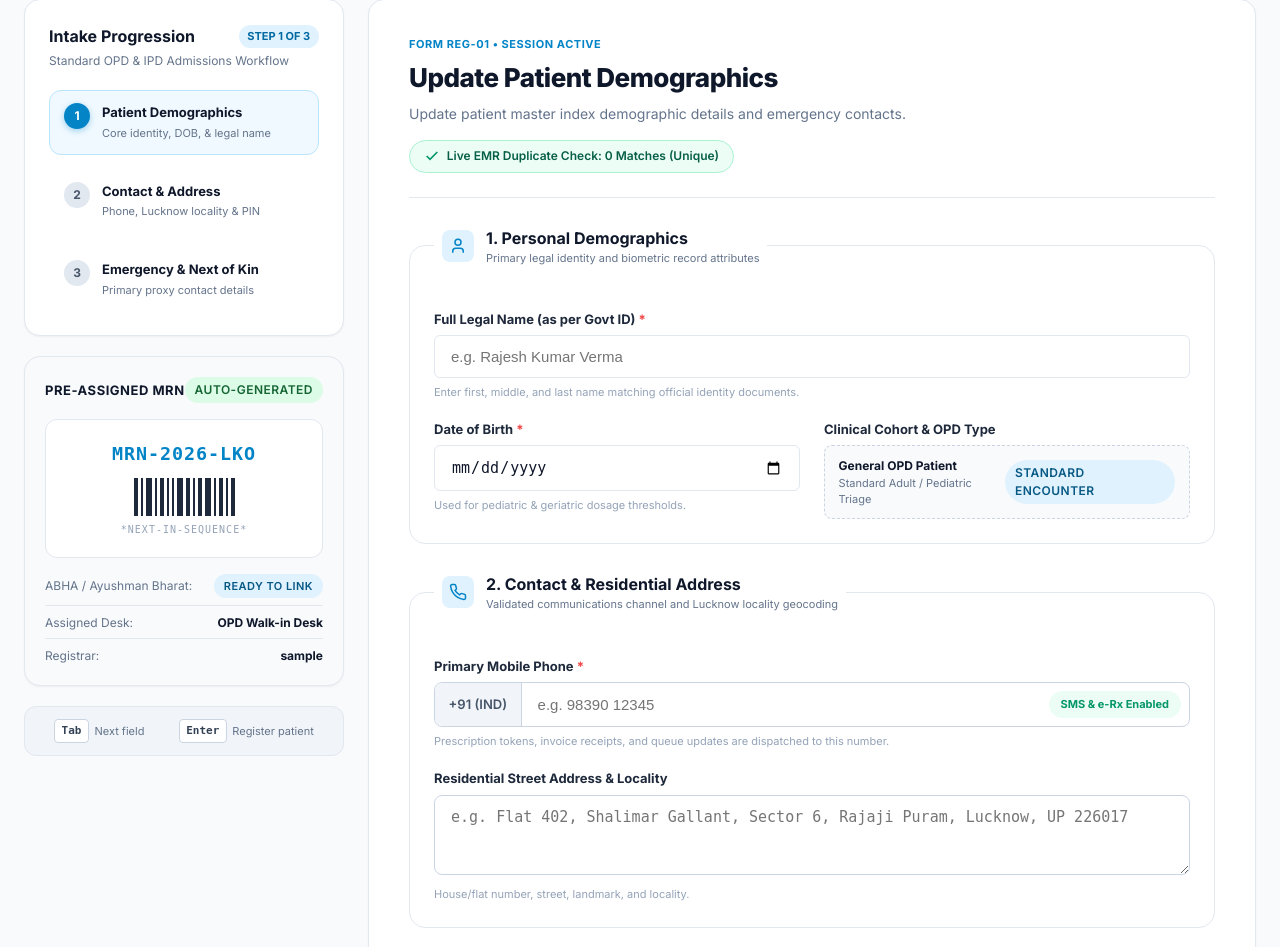
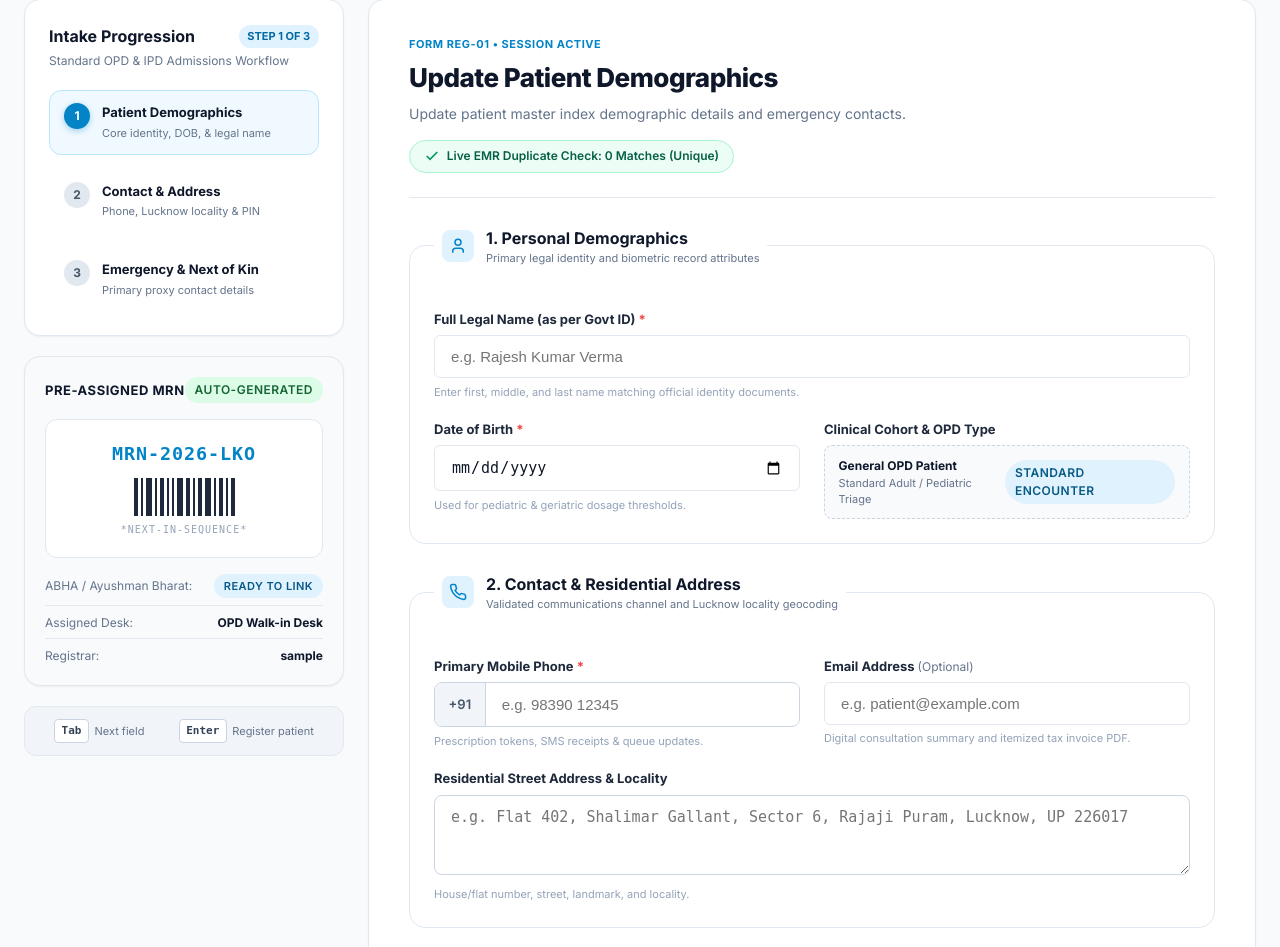
Before and after one commit to abhisheksahu92/hospital-management-system, a Django app: template core/templates/core/patients/form.html in a window 1280 px wide. Shown: the part 152-1099 px from the top of the page. Run offline with Django 5.2, Linux system fonts and the light colour scheme; the template is opened without the code that fills it: values that come from a table or form of the project are taken from there, others are empty; the visitor is signed in with stand-in values (Sample User, id 1); parts of the project's set-up code (start-up, migrations or seed data) failed here and were passed over.

Commit message:
feat(patients): add email field to Patient model, form, intake UI, and profile view

```diff
--- a/core/forms.py
+++ b/core/forms.py
@@ -39,11 +39,15 @@ class PatientForm(forms.ModelForm):
             "full_name",
             "date_of_birth",
             "phone",
+            "email",
             "address",
             "emergency_contact_name",
             "emergency_contact_phone",
         )
-        widgets = {"date_of_birth": forms.DateInput(attrs={"type": "date"})}
+        widgets = {
+            "date_of_birth": forms.DateInput(attrs={"type": "date"}),
+            "email": forms.EmailInput(attrs={"placeholder": "patient@example.com"}),
+        }
 
     def clean_date_of_birth(self):
         date_of_birth = self.cleaned_data.get("date_of_birth")
--- a/core/models.py
+++ b/core/models.py
@@ -116,6 +116,7 @@ class Patient(TimestampedModel):
     full_name = models.CharField(max_length=200)
     date_of_birth = models.DateField(null=True, blank=True)
     phone = models.CharField(max_length=32, blank=True)
+    email = models.EmailField(blank=True)
     address = models.TextField(blank=True)
     emergency_contact_name = models.CharField(max_length=160, blank=True)
     emergency_contact_phone = models.CharField(max_length=32, blank=True)
--- a/core/templates/core/patients/detail.html
+++ b/core/templates/core/patients/detail.html
@@ -68,6 +68,7 @@
       <dt>Full Name</dt><dd>{{ patient.full_name }}</dd>
       <dt>Date of birth</dt><dd>{{ patient.date_of_birth|default:"Not recorded" }}</dd>
       <dt>Phone number</dt><dd>{{ patient.phone|default:"Not recorded" }}</dd>
+      <dt>Email address</dt><dd>{{ patient.email|default:"Not recorded" }}</dd>
       <dt>Address</dt><dd>{{ patient.address|default:"Not recorded" }}</dd>
       <dt>Emergency contact</dt>
       <dd>
--- a/core/templates/core/patients/form.html
+++ b/core/templates/core/patients/form.html
@@ -248,12 +248,12 @@
 
           <div class="intake-fields-grid">
             <!-- Primary Mobile -->
-            <div class="intake-field-col-full">
+            <div class="intake-field-col-half">
               <label for="id_phone" class="field-label">
                 Primary Mobile Phone <span class="required-star">*</span>
               </label>
               <div class="phone-input-group">
-                <span class="phone-prefix">+91 (IND)</span>
+                <span class="phone-prefix">+91</span>
                 <input
                   type="text"
                   name="phone"
@@ -263,12 +263,33 @@
                   value="{{ form.phone.value|default_if_none:'' }}"
                   class="clinical-input phone-input-field {% if form.phone.errors %}input-err{% endif %}"
                 >
-                <span class="phone-verified-tag">SMS &amp; e-Rx Enabled</span>
               </div>
               {% if form.phone.errors %}
                 <div class="field-err-msg">{{ form.phone.errors.0 }}</div>
               {% else %}
-                <span class="field-hint">Prescription tokens, invoice receipts, and queue updates are dispatched to this number.</span>
+                <span class="field-hint">Prescription tokens, SMS receipts &amp; queue updates.</span>
+              {% endif %}
+            </div>
+
+            <!-- Email Address -->
+            <div class="intake-field-col-half">
+              <label for="id_email" class="field-label">
+                Email Address <span style="font-weight: 400; color: var(--color-text-muted); font-size: 0.75rem;">(Optional)</span>
+              </label>
+              <div class="field-input-box">
+                <input
+                  type="email"
+                  name="email"
+                  id="id_email"
+                  placeholder="e.g. patient@example.com"
+                  value="{{ form.email.value|default_if_none:'' }}"
+                  class="clinical-input {% if form.email.errors %}input-err{% endif %}"
+                >
+              </div>
+              {% if form.email.errors %}
+                <div class="field-err-msg">{{ form.email.errors.0 }}</div>
+              {% else %}
+                <span class="field-hint">Digital consultation summary and itemized tax invoice PDF.</span>
               {% endif %}
             </div>
 
--- a/core/tests.py
+++ b/core/tests.py
@@ -1372,6 +1372,7 @@ class PatientWorkflowTests(TestCase):
                 "full_name": "Synthetic Patient One",
                 "date_of_birth": "1990-01-02",
                 "phone": "5550100",
+                "email": "synthetic.patient@example.test",
                 "address": "Synthetic Address",
                 "emergency_contact_name": "Synthetic Contact",
                 "emergency_contact_phone": "5550101",
@@ -1382,6 +1383,7 @@ class PatientWorkflowTests(TestCase):
         patient = Patient.objects.get(full_name="Synthetic Patient One")
         self.assertEqual(response.status_code, 302)
         self.assertEqual(patient.mrn, "1")
+        self.assertEqual(patient.email, "synthetic.patient@example.test")
         self.assertEqual(patient.allergy_safety_notes, "")
         event = AuditEvent.objects.get(
             action="patient.created", target_id=str(patient.pk)
```
Also changed, not shown: core/migrations/0010_patient_email.py (added).
